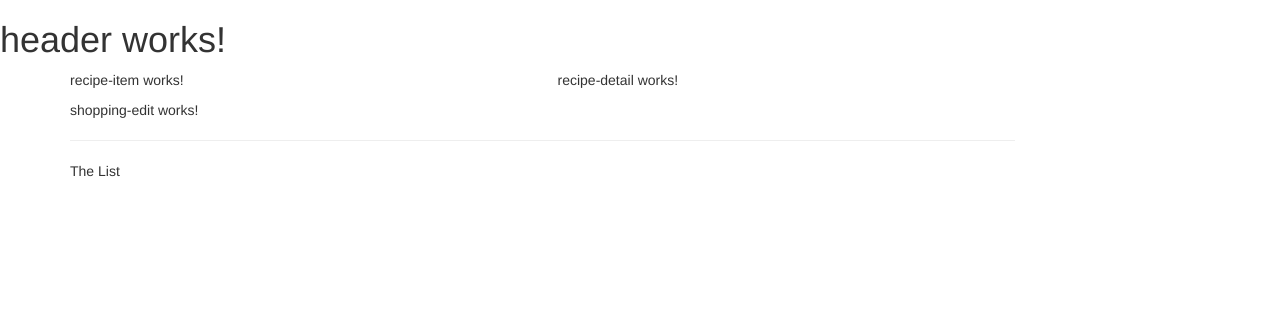
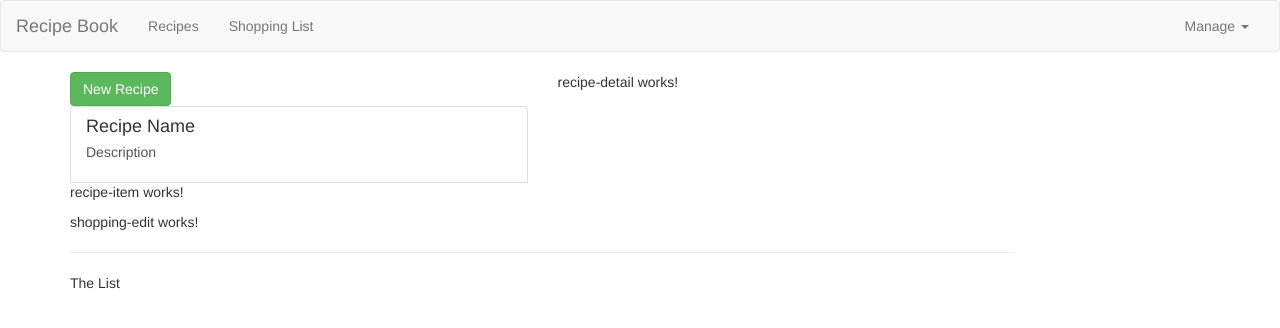
Before and after one commit to Niegi/angular-full-course, an Angular app: page / in a window 1280 px wide. Shown: the top 328 px of the page. Built offline with nearby package versions, Linux system fonts and the light colour scheme.

Commit message:
after lesson 51

```diff
--- a/src/app/header/header.component.html
+++ b/src/app/header/header.component.html
@@ -1 +1,22 @@
-<h1>header works!</h1>
+<nav class="navbar navbar-default">
+  <div class="container-fluid">
+    <div class="navbar-header">
+      <a href="#" class="navbar-brand">Recipe Book</a>
+    </div>
+    <div class="collapse navbar-collapse">
+      <ul class="nav navbar-nav">
+        <li><a href="#">Recipes</a></li>
+        <li><a href="#">Shopping List</a></li>
+      </ul>
+      <ul class="nav navbar-nav navbar-right">
+          <li class="dropdown">
+            <a href="#" class="dropdown-toggle" role="button">Manage <span class="caret"></span></a>
+            <ul class="dropdown-menu">
+              <li><a href="#">Save Data</a></li>
+              <li><a href="#">Fetch Data</a></li>
+            </ul>
+          </li>
+      </ul>
+    </div>
+  </div>
+</nav>
--- a/src/app/recipes/recipe-list/recipe-list.component.html
+++ b/src/app/recipes/recipe-list/recipe-list.component.html
@@ -1 +1,19 @@
-<app-recipe-item></app-recipe-item>
+<div class="row">
+  <div class="col-xs-12">
+    <button class="btn btn-success">New Recipe</button>
+  </div>
+</div>
+<div class="row">
+  <div class="col-xs-12">
+    <a href="#" class="list-group-item clearfix">
+      <div class="pull-left">
+        <h4 class="list-group-item-heading">Recipe Name</h4>
+        <p class="list group-item-text">Description</p>
+      </div>
+      <span class="pull-right">
+        <img src="" alt="" class="img-responsive" style="max-height: 50px;">
+      </span>
+    </a>
+    <app-recipe-item></app-recipe-item>
+  </div>
+</div>
--- a/src/app/recipes/recipe-list/recipe-list.component.ts
+++ b/src/app/recipes/recipe-list/recipe-list.component.ts
@@ -1,4 +1,5 @@
 import { Component, OnInit } from '@angular/core';
+import { Recipe } from '../recipe.model';
 
 @Component({
   selector: 'app-recipe-list',
@@ -7,6 +8,10 @@
 })
 export class RecipeListComponent implements OnInit {
 
+  recipes: Recipe[] = [
+    new Recipe('A Test Recipe', 'This is simply a test', 'https://cdn.pixabay.com/photo/2016/01/08/08/31/paella-1127334_960_720.jpg')
+  ];
+
   constructor() { }
 
   ngOnInit() {
--- /dev/null
+++ b/src/app/recipes/recipe.model.ts
@@ -0,0 +1,11 @@
+export class Recipe {
+  public name: string;
+  public description: string;
+  public imagePath: string;
+
+  constructor(name: string, desc: string, imagePath: string) {
+    this.name = name;
+    this.description = desc;
+    this.imagePath = imagePath;
+  }
+}
```
